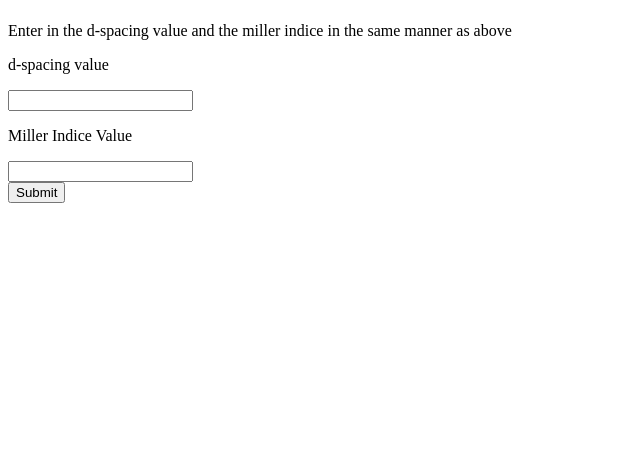
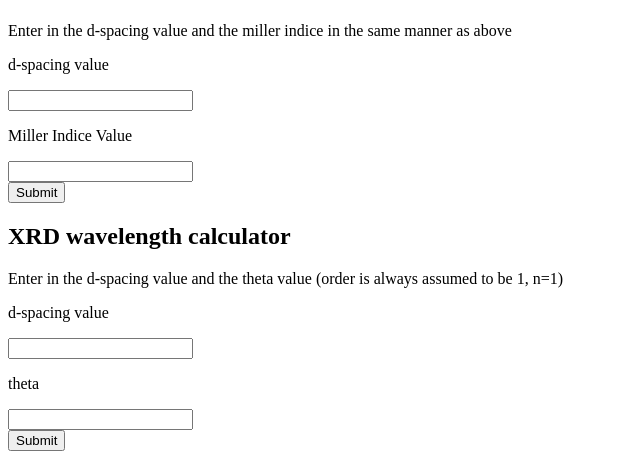
Before and after one commit to NapoleonBonatarte/TylerWebsite, a Django app: page /home/chemistryCalculator/ in a window 1280 px wide. Shown: the part 1044-1503 px from the top of the page, without its empty margins (0-640 px from the left). Before the commit the page ends 1247 px from the top, so only its background shows below. Run offline with Django 4.2, Linux system fonts and the light colour scheme.

Commit message:
Added an XRD wavelength calculator

```diff
--- a/catalog/molcal.py
+++ b/catalog/molcal.py
@@ -160,14 +160,21 @@ class cellParameter():
 
 class photons():
     def __init__(self):
-        self.speedLight = 299792458
-        self.planck = 6.6260715 * 10^-34
+        self.planck = 6.626*(10**-34) # J*S
+        self.lightSpeed = 299792458 # m/s
+        self.conversions = {"meters":1, "millimeters":1000, "micrometers":1000000,
+                            "nanometers":1*10**9, "angstroms":1*10**10}
 
     def calcEnergy(self,wavelength):
         # wavelength in meters
-        num = self.speedLight * self.planck
+        num = self.lightSpeed * self.planck
         energy = num/wavelength
         return energy
+
+    def calcWavelength(self, d_spacing, theta):
+        print(d_spacing, theta)
+        return float((2 * float(d_spacing))) * float(math.sin(float(theta)))
+
 
 
 
--- /dev/null
+++ b/catalog/templates/catalog/xrdCalc.html
@@ -0,0 +1,6 @@
+<form method="POST" action="/search">
+    {% csrf_token %}
+    <input type="text" name="textfield">
+
+    <button type="submitted">Upload text</button>
+  </form>
--- a/catalog/templates/molcalculation.html
+++ b/catalog/templates/molcalculation.html
@@ -74,4 +74,17 @@
 
     </form>
 
+    <h2>XRD wavelength calculator</h2>
+    <b1>Enter in the d-spacing value and the theta value (order is always assumed to be 1, n=1)</b1>
+
+    <form method="POST" action="xrdCalc/">
+        {% csrf_token %}
+        <p>d-spacing value</p>
+        <input type="text" name="d_spacing"><br>
+        <p>theta</p>
+        <input type="text" name="theta"><br>
+        <button type="submit">Submit</button>
+
+    </form>
+
 </body>
--- a/catalog/templates/personalpage.html
+++ b/catalog/templates/personalpage.html
@@ -6,7 +6,7 @@
 <body>
     <p>Hello, my name is Tyler Windemuth and this is my website!
     </p>
+    <img src="images/TylerPic.jpg" alt="Picture of Tyler"
+width="500" height="500" />
 </body>
-
-<img src="/catalog/templates/images/TylerPic.jpg" alt="Picture of Tyler"
-width="500" height="500" />
+</html>
--- a/catalog/urls.py
+++ b/catalog/urls.py
@@ -10,6 +10,7 @@ urlpatterns = [
     path('chemistryCalculator/millerIndices/', views.millerIndices, name = 'millerIndices'),
     path('chemistryCalculator/d_spacingcalc/', views.d_spacingcalc, name = 'd_spacingcalc'),
     path('chemistryCalculator/unit_cell/', views.unit_cell, name = 'unit_cell'),
+    path('chemistryCalculator/xrdCalc/', views.xrdCalc, name = 'xrdCalc'),
     path('physicsCalculator/', views.physicsCalculator, name = "physicsCalculator"),
     path('physicsCalculator/photonEnergy/', views.photonEnergy, name = 'photonEnergy'),
     path('physicsCalculator/photonWavelength/', views.photonWavelength, name = 'photonWaveLength'),
--- a/catalog/views.py
+++ b/catalog/views.py
@@ -1,6 +1,6 @@
 from django.shortcuts import render
 from .models import Element
-from .molcal import moleCounter, electronegativity, cellParameter
+from .molcal import moleCounter, electronegativity, cellParameter, photons
 from .physicsCalc import photon
 from django.shortcuts import HttpResponse
 import os
@@ -35,6 +35,21 @@ def photonWavelength(request):
             photonEnergy = photon()
             wavelength = photonEnergy.calculateWavelength(energy)
             return HttpResponse(str(wavelength) + " nanometers")
+        except Exception as e:
+            print(e, "ERROR HERE")
+            return HttpResponse("Error")
+
+def xrdCalc(request):
+    """
+    calculates wavelength when given d-spacing and theta
+    """
+    if request.method == 'POST':
+        d = request.POST.get('d_spacing', None)
+        theta = request.POST.get('theta', None)
+        try:
+            photonEnergy = photons()
+            wavelength = photonEnergy.calcWavelength(d,theta)
+            return HttpResponse(str(wavelength) + " picometers")
         except Exception as e:
             print(e, "ERROR HERE")
             return HttpResponse("Error")
--- a/chem/settings.py
+++ b/chem/settings.py
@@ -25,7 +25,7 @@ BASE_DIR = Path(__file__).resolve().parent.parent
 
 # SECURITY WARNING: keep the secret key used in production secret!
 #SECRET_KEY = 'django-insecure-l2sd69fj0g@f6_r7&cs%e2hlzepdq!(ueee0nk2r)cj9l)6c5r'
-SECRET_KEY = os.environ.get('DJANGO_SECRET_KEY', "")
+SECRET_KEY = os.environ.get('DJANGO_SECRET_KEY', "h")
 
 # SECURITY WARNING: don't run with debug turned on in production!
 #DEBUG = True
```
Also changed, not shown: catalog/personalPage/images/TylerPic.jpg (renamed from catalog/templates/images/TylerPic.jpg).
